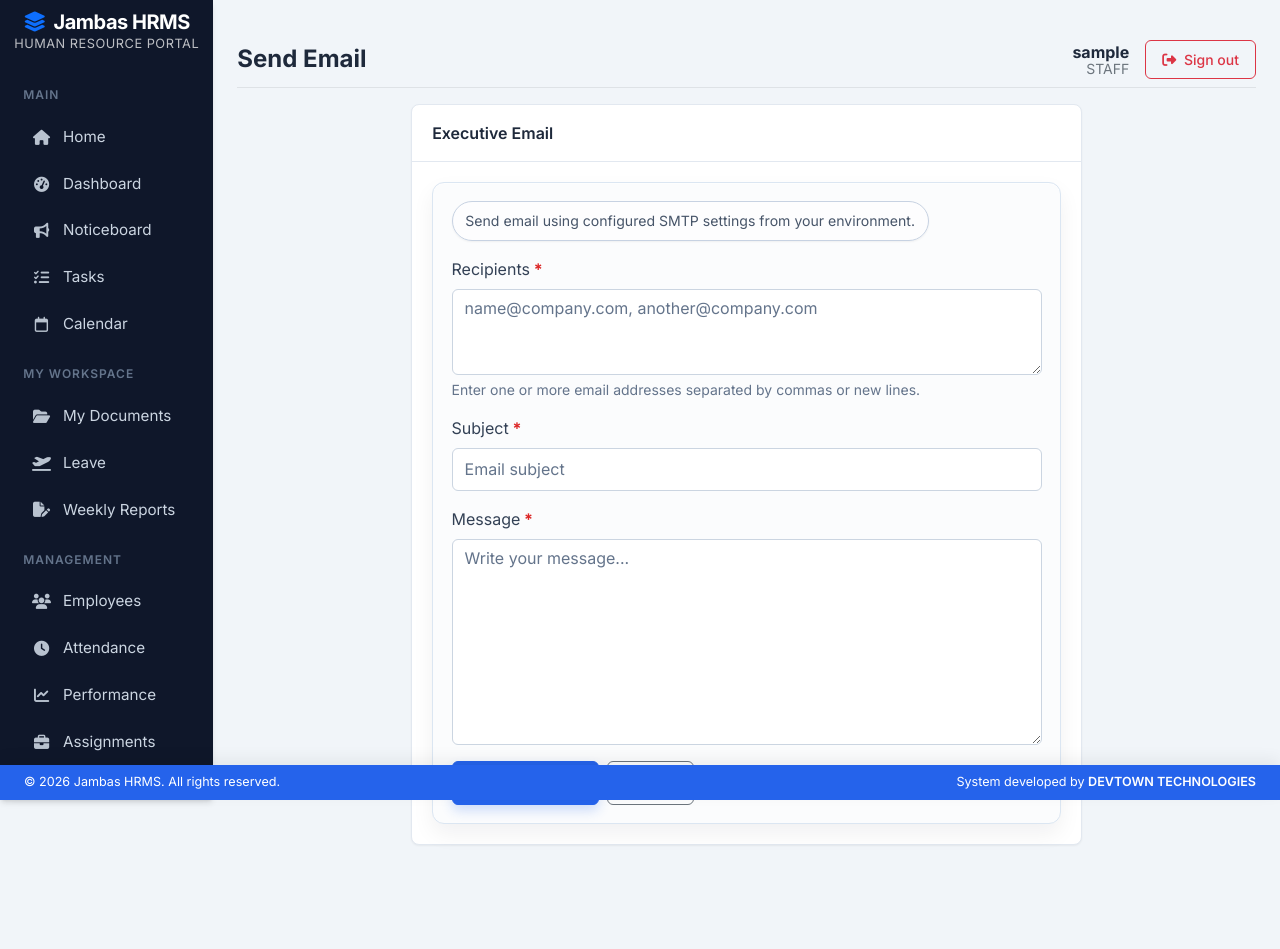
After one commit to nekiwanuka/Jhrm-portal, a Django app: page /tools/send-email/ in a window 1280 px wide. The commit adds this page. Run offline with Django 4.2, Linux system fonts and the light colour scheme; the visitor is signed in with stand-in values (Sample User, id 1); data comes from the database, SQL or seed files in the repository; data that the repository does not hold is empty.

Commit message:
Add executive send-email tool using SMTP settings

```diff
--- a/core/forms.py
+++ b/core/forms.py
@@ -1,5 +1,7 @@
 from django import forms
 from django.contrib.auth.hashers import make_password
+from django.core.validators import validate_email
+from django.core.exceptions import ValidationError
 
 from .models import BrandingSettings
 
@@ -87,3 +89,36 @@ class PublicAccessCodeSettingsForm(forms.ModelForm):
         if commit:
             obj.save()
         return obj
+
+
+class ExecutiveEmailForm(forms.Form):
+    to = forms.CharField(
+        label='Recipients',
+        help_text='Enter one or more email addresses separated by commas or new lines.',
+        widget=forms.Textarea(attrs={'class': 'form-control', 'rows': 3, 'placeholder': 'name@company.com, another@company.com'}),
+    )
+    subject = forms.CharField(
+        max_length=180,
+        widget=forms.TextInput(attrs={'class': 'form-control', 'placeholder': 'Email subject'}),
+    )
+    message = forms.CharField(
+        widget=forms.Textarea(attrs={'class': 'form-control', 'rows': 8, 'placeholder': 'Write your message...'}),
+    )
+
+    def clean_to(self):
+        raw = (self.cleaned_data.get('to') or '').replace('\n', ',')
+        recipients = [email.strip() for email in raw.split(',') if email.strip()]
+        if not recipients:
+            raise forms.ValidationError('Provide at least one recipient email.')
+
+        invalid = []
+        for email in recipients:
+            try:
+                validate_email(email)
+            except ValidationError:
+                invalid.append(email)
+
+        if invalid:
+            raise forms.ValidationError(f"Invalid email(s): {', '.join(invalid)}")
+
+        return recipients
--- a/core/urls.py
+++ b/core/urls.py
@@ -2,6 +2,7 @@ from django.urls import path
 
 from .views import (
     DashboardView,
+    ExecutiveEmailView,
     PublicAccessCodeSettingsUpdateView,
     PublicAccessCodeView,
     PublicHomeView,
@@ -16,6 +17,7 @@ urlpatterns = [
     path('access/', PublicAccessCodeView.as_view(), name='public_access'),
     path('dashboard/', DashboardView.as_view(), name='dashboard'),
     path('dashboard/staff/', StaffDashboardView.as_view(), name='staff_dashboard'),
+    path('tools/send-email/', ExecutiveEmailView.as_view(), name='send_email'),
     path('settings/theme/', ThemeSettingsUpdateView.as_view(), name='theme_settings'),
 	path('settings/access-code/', PublicAccessCodeSettingsUpdateView.as_view(), name='access_code_settings'),
 ]
--- a/core/views.py
+++ b/core/views.py
@@ -1,20 +1,21 @@
 from django.contrib.auth.hashers import check_password
 from django.contrib import messages
 from django.contrib.auth.mixins import LoginRequiredMixin
+from django.core.mail import send_mail
 from django.shortcuts import redirect
 from django.urls import reverse_lazy
 from django.utils import timezone
-from django.views.generic import TemplateView, UpdateView
+from django.views.generic import FormView, TemplateView, UpdateView
 
 from attendance.models import AttendanceRecord
-from core.permissions import HRAdminRequiredMixin
+from core.permissions import HRAdminRequiredMixin, SupervisorPlusRequiredMixin
 from employees.models import Department, EmployeeDocument, EmployeeProfile
 from leave_mgmt.models import LeaveRequest
 from noticeboard.models import Notice
 from reports.models import WeeklyReport
 from tasks.models import Task
 
-from .forms import BrandingSettingsForm, PublicAccessCodeForm, PublicAccessCodeSettingsForm
+from .forms import BrandingSettingsForm, ExecutiveEmailForm, PublicAccessCodeForm, PublicAccessCodeSettingsForm
 from .models import BrandingSettings
 
 
@@ -169,3 +170,24 @@ class PublicAccessCodeSettingsUpdateView(LoginRequiredMixin, HRAdminRequiredMixi
 	def form_valid(self, form):
 		messages.success(self.request, 'Access code settings updated.')
 		return super().form_valid(form)
+
+
+class ExecutiveEmailView(LoginRequiredMixin, SupervisorPlusRequiredMixin, FormView):
+	template_name = 'core/send_email.html'
+	form_class = ExecutiveEmailForm
+	success_url = reverse_lazy('core:send_email')
+
+	def form_valid(self, form):
+		recipients = form.cleaned_data['to']
+		subject = form.cleaned_data['subject']
+		message = form.cleaned_data['message']
+
+		send_mail(
+			subject=subject,
+			message=message,
+			from_email=None,
+			recipient_list=recipients,
+			fail_silently=False,
+		)
+		messages.success(self.request, f'Email sent to {len(recipients)} recipient(s).')
+		return super().form_valid(form)
--- a/templates/base.html
+++ b/templates/base.html
@@ -132,6 +132,9 @@
             <a class="nav-link {% if current == 'leave_mgmt:type_list' or current == 'leave_mgmt:type_create' or current == 'leave_mgmt:type_edit' %}active{% endif %}" href="{% url 'leave_mgmt:type_list' %}">
                 <i class="fa-solid fa-umbrella-beach fa-fw"></i> Leave Types
             </a>
+            <a class="nav-link {% if current == 'core:send_email' %}active{% endif %}" href="{% url 'core:send_email' %}">
+              <i class="fa-solid fa-paper-plane fa-fw"></i> Send Email
+            </a>
             <a class="nav-link {% if current == 'core:theme_settings' %}active{% endif %}" href="{% url 'core:theme_settings' %}">
               <i class="fa-solid fa-palette fa-fw"></i> Theme Settings
             </a>
--- /dev/null
+++ b/templates/core/send_email.html
@@ -0,0 +1,50 @@
+{% extends 'base.html' %}
+{% block page_title %}Send Email{% endblock %}
+
+{% block content %}
+<div class="row justify-content-center">
+  <div class="col-lg-9 col-xl-8">
+    <div class="card">
+      <div class="card-header">Executive Email</div>
+      <div class="card-body">
+        <form method="post" class="purpose-form-shell">
+          {% csrf_token %}
+          <p class="purpose-form-subtitle mb-3">Send email using configured SMTP settings from your environment.</p>
+
+          {% if form.non_field_errors %}
+            <div class="alert alert-danger">
+              {% for error in form.non_field_errors %}<div>{{ error }}</div>{% endfor %}
+            </div>
+          {% endif %}
+
+          <div class="mb-3">
+            <label class="form-label" for="{{ form.to.id_for_label }}">{{ form.to.label }}</label>
+            {{ form.to }}
+            <div class="form-text">{{ form.to.help_text }}</div>
+            {% for error in form.to.errors %}<div class="text-danger small mt-1">{{ error }}</div>{% endfor %}
+          </div>
+
+          <div class="mb-3">
+            <label class="form-label" for="{{ form.subject.id_for_label }}">{{ form.subject.label }}</label>
+            {{ form.subject }}
+            {% for error in form.subject.errors %}<div class="text-danger small mt-1">{{ error }}</div>{% endfor %}
+          </div>
+
+          <div class="mb-3">
+            <label class="form-label" for="{{ form.message.id_for_label }}">{{ form.message.label }}</label>
+            {{ form.message }}
+            {% for error in form.message.errors %}<div class="text-danger small mt-1">{{ error }}</div>{% endfor %}
+          </div>
+
+          <div class="d-flex gap-2">
+            <button class="btn btn-primary" type="submit">
+              <i class="fa-solid fa-paper-plane me-1"></i> Send Email
+            </button>
+            <a class="btn btn-outline-secondary" href="{% url 'core:dashboard' %}">Cancel</a>
+          </div>
+        </form>
+      </div>
+    </div>
+  </div>
+</div>
+{% endblock %}
```
